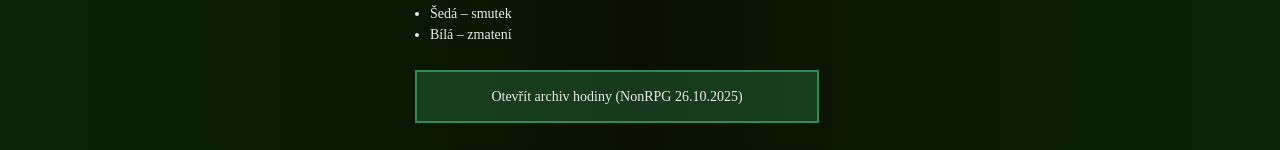
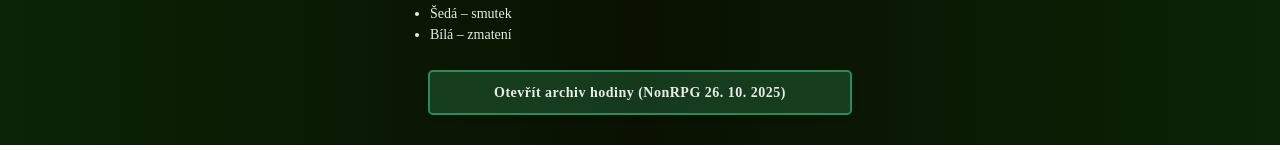
Before and after one commit to TKoritakova/casstellobruxxo, a React (Vite) app: page /casstellobruxxo/komunikace in a window 1280 px wide. Shown: the part 2296-2446 px from the top of the page. Built offline with nearby package versions, Linux system fonts and the light colour scheme; a web font is replaced by a local one.

Commit message:
Buttons styles

```diff
--- a/src/index.css
+++ b/src/index.css
@@ -286,25 +286,35 @@ p:has(.text-underline) {
 }
 
 .game-archive-button {
-  margin:25px;
+  display: block;
+  margin:25px auto;
+  padding: 10px;
   border: solid 2px #2e8b57;
+  border-radius: 5px;
   background-color: #2e8b5654;
+  background-clip: padding-box;
   cursor: pointer;
   text-decoration: none;
   color: #e8ede4;
   max-width: 400px;
 
+  text-align: center;
+  font-weight: 600;
+  letter-spacing: 0.5px;
+
+  box-shadow: 0 4px 6px rgba(0, 0, 0, 0.1);
+  transition: all 0.3s ease-in-out;
 }
 
-.game-archive-button a {
-  text-decoration: none;
-  color: #e8ede4;
-  padding:0px;
-
+.game-archive-button:hover {
+  background-color: #2e8b57;
+  border-color: #2e8b5654;
+  color: #ffffff;
 }
 
-.game-archive-button p {
-  text-align: center;
+.game-archive-button.with-arrow::after {
+  content: " >>";
+  margin-left: 5px;
 }
 
 li {
--- a/src/pages/predmety/Archeologie.jsx
+++ b/src/pages/predmety/Archeologie.jsx
@@ -263,8 +263,7 @@ const Archeologie = () => (
 
         <hr />
 
-        <div className='game-archive-button'><a href="/casstellobruxxo/MagickaArcheologie.html" target="_blank" rel="noopener noreferrer"><p>Otevřít archiv hodiny (NonRPG 3.12.2025)</p></a></div>
-
+        <a className='game-archive-button' href="/casstellobruxxo/MagickaArcheologie.html" target="_blank" rel="noopener noreferrer">Otevřít archiv hodiny (NonRPG 3. 12. 2025)</a>
   </div>
 )
 
--- a/src/pages/predmety/Komunikace.jsx
+++ b/src/pages/predmety/Komunikace.jsx
@@ -102,7 +102,7 @@ const Komunikace = () => (
 
 
 
-    <div className='game-archive-button'><a href="/casstellobruxxo/Komunikace.html" target="_blank" rel="noopener noreferrer"><p>Otevřít archiv hodiny (NonRPG 26.10.2025)</p></a></div>
+    <a className='game-archive-button' href="/casstellobruxxo/Komunikace.html" target="_blank" rel="noopener noreferrer">Otevřít archiv hodiny (NonRPG 26. 10. 2025)</a>
 
   </div>
 )
--- a/src/pages/predmety/Vedlejsi.jsx
+++ b/src/pages/predmety/Vedlejsi.jsx
@@ -52,7 +52,7 @@ const Vedlejsi = () => (
     <span className='text-highlighter'>Musí splnit:</span> Ukončení druhého ročníku obecné magizoologie alespoň na uspokojivou.<br />
     <span className='text-highlighter'>Náplň předmětu:</span> Rozšiřující studium poskytující komplexnější vědění o tom, co je podstatné při <span className='text-highlighter'>starání se</span> o kouzelné tvory. Nenabízejí se zde detailní rozbory jednotlivých druhů (od toho jsou tu předměty zaměřující se přímo na tvory), ale spíše rozšiřují znalosti <span className='text-highlighter'>etiky</span> starosti o magické tvory, právní normy platné v rámci Jižní Ameriky i celosvětového systému a různé know-how.</p>
 
-    <Link to="/casstellobruxxo/komunikace">Číst více o komunikaci s tvory</Link>
+    <a className='game-archive-button with-arrow' href="/casstellobruxxo/komunikace" target="_blank" rel="noopener noreferrer">Číst více o komunikaci s tvory</a>
 
     <h3>Přírodní magie</h3>
     <img src={prirodni_magie} className='img-in-text img-in-text-right' />
--- a/src/pages/predmety/Volitelne.jsx
+++ b/src/pages/predmety/Volitelne.jsx
@@ -59,8 +59,7 @@ const Volitelne = () => (
     <p><span className='text-highlighter'>Délka:</span> Rok<br />
     <span className='text-highlighter'>Náplň předmětu:</span> Předmět poskytuje studentům novou sadu kouzel, znalostí a postupů ideálně se hodících pro <span className='text-highlighter'>odhalování a nakládání s magickými vykopávkami</span>. Výuka zahrnuje nejen bezpečné způsoby průzkumu pralesních ruin a chodeb vedoucích pod hradem, ale také <span className='text-highlighter'>studium magických symbolů a nápisů</span> – tzv. „run džungle“. Studenti se učí tyto znaky rozpoznávat, překládat a chápat jejich účel, ať už jde o ochranná kouzla nebo starobylá varování.</p>
 
-
-    <Link to="/casstellobruxxo/archeologie">Číst více o archeologii</Link>
+    <a className='game-archive-button with-arrow' href="/casstellobruxxo/archeologie" target="_blank" rel="noopener noreferrer">Číst více o archeologii </a>
 
 
 
```
